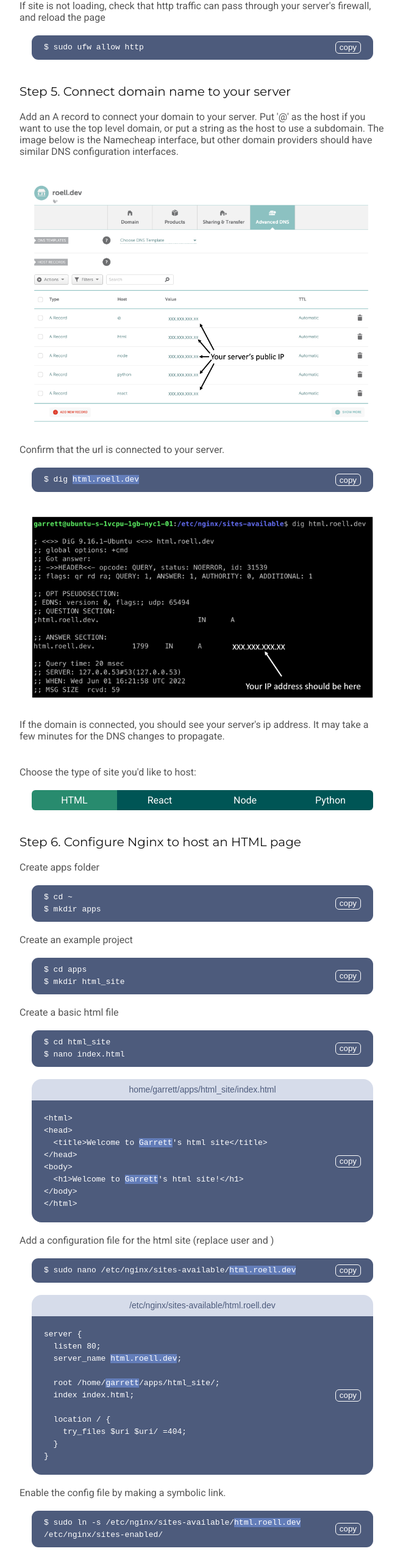
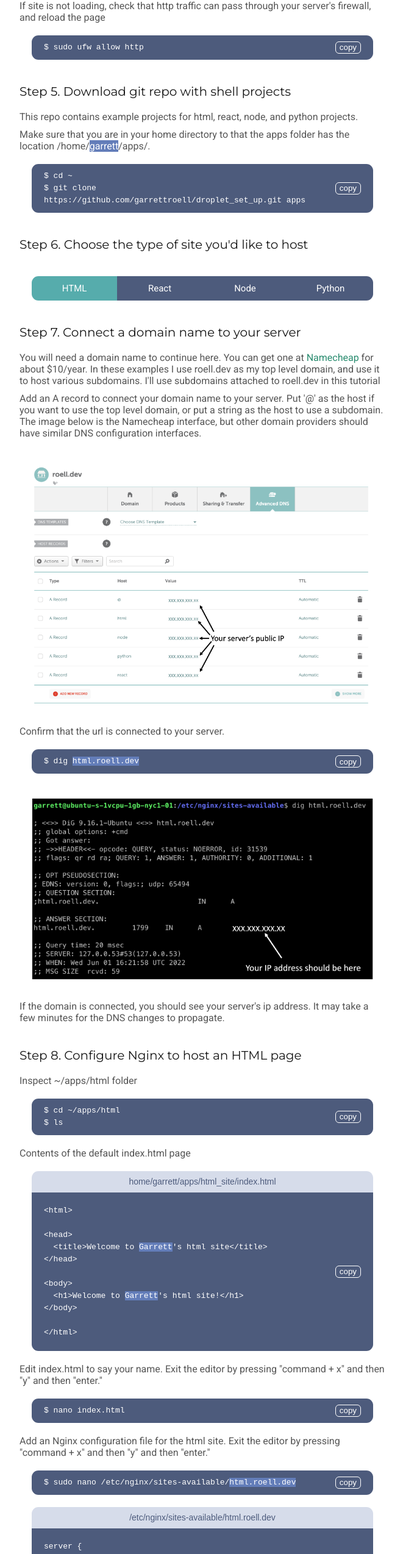
Before and after one commit to garrettroell/personal_site, a website: page public/blog/1_setup_droplet.html in a window 1280 px wide. Shown: the part 2137-4686 px from the top of the page at 61% size, without its empty margins (308-969 px from the left). Drawn offline with nearby package versions, Linux system fonts and the light colour scheme.

Commit message:
incorporated an associated GitHub repo to provide shell projects

```diff
--- a/public/blog/1_setup_droplet.html
+++ b/public/blog/1_setup_droplet.html
@@ -239,10 +239,53 @@
 
     <div class="step-5">
       <p class="blog-text-title">
-        Step 5. Connect domain name to your server
+        Step 5. Download git repo with shell projects
       </p>
       <p class="blog-text">
-        Add an A record to connect your domain to your server. Put '@' as the host if you want to use
+        This repo contains example projects for html, react, node, and python projects.
+      </p>
+      <p class="blog-text">
+        Make sure that you are in your home directory to that the apps folder has the location
+        /home/<mark>garrett</mark>/apps/.
+      </p>
+      <div class="code-holder">
+        <div class="code-stack">
+          <code>$ cd ~</code>
+          <code>$ git clone https://github.com/garrettroell/droplet_set_up.git apps</code>
+        </div>
+        <div class="code-button-holder">
+          <button class="code-button"
+            onclick="writeClipboard('cd ~ \ngit clone https://github.com/garrettroell/droplet_set_up.git')">
+            copy
+          </button>
+        </div>
+      </div>
+
+    </div>
+
+    <div class="step-6">
+      <p class="blog-text-title">
+        Step 6. Choose the type of site you'd like to host
+      </p>
+      <div class="configuration-buttons">
+        <button @click="show = 'html'" :class="show === 'html' ? 'selected-button' : '' ">HTML</button>
+        <button @click="show = 'react'" :class="show === 'react' ? 'selected-button' : '' ">React</button>
+        <button @click="show = 'node'" :class="show === 'node' ? 'selected-button' : '' ">Node</button>
+        <button @click="show = 'python'" :class="show === 'python' ? 'selected-button' : '' ">Python</button>
+      </div>
+    </div>
+
+    <div class="step-7">
+      <p class="blog-text-title">
+        Step 7. Connect a domain name to your server
+      </p>
+      <p class="blog-text">
+        You will need a domain name to continue here. You can get one at <a href="https://namecheap.com">Namecheap</a>
+        for about $10/year. In these examples I use roell.dev as my top level domain, and use it to host various
+        subdomains. I'll use subdomains attached to roell.dev in this tutorial
+      </p>
+      <p class="blog-text">
+        Add an A record to connect your domain name to your server. Put '@' as the host if you want to use
         the top level domain, or put a string as the host to use a subdomain. The image below is the Namecheap
         interface, but
         other domain providers should have similar DNS configuration interfaces.
@@ -251,7 +294,8 @@
       <p class="blog-text">
         Confirm that the url is connected to your server.
       </p>
-      <div class="code-holder">
+      <!-- html -->
+      <div class="code-holder" x-show="show === 'html'">
         <code>$ dig <mark>html.roell.dev</mark></code>
         <div class="code-button-holder">
           <button class="code-button" onclick="writeClipboard('dig html.roell.dev')">
@@ -259,71 +303,67 @@
           </button>
         </div>
       </div>
-      <img class="blog-image" src="../images/dig_results.png" alt="result of dig command">
+      <!-- react -->
+      <div class="code-holder" x-show="show === 'react'">
+        <code>$ dig <mark>react.roell.dev</mark></code>
+        <div class="code-button-holder">
+          <button class="code-button" onclick="writeClipboard('dig react.roell.dev')">
+            copy
+          </button>
+        </div>
+      </div>
+      <!-- node -->
+      <div class="code-holder" x-show="show === 'node'">
+        <code>$ dig <mark>node.roell.dev</mark></code>
+        <div class="code-button-holder">
+          <button class="code-button" onclick="writeClipboard('dig node.roell.dev')">
+            copy
+          </button>
+        </div>
+      </div>
+      <!-- python -->
+      <div class="code-holder" x-show="show === 'python'">
+        <code>$ dig <mark>python.roell.dev</mark></code>
+        <div class="code-button-holder">
+          <button class="code-button" onclick="writeClipboard('dig python.roell.dev')">
+            copy
+          </button>
+        </div>
+      </div>
+      <img x-show="show === 'html'" class="blog-image" src="../images/dig_results_html.png" alt="result of dig command">
+      <img x-show="show === 'react'" class="blog-image" src="../images/dig_results_react.png"
+        alt="result of dig command">
+      <img x-show="show === 'node'" class="blog-image" src="../images/dig_results_node.png" alt="result of dig command">
+      <img x-show="show === 'python'" class="blog-image" src="../images/dig_results_python.png"
+        alt="result of dig command">
       <p class="blog-text">
         If the domain is connected, you should see your server's ip address. It may take a few minutes for the DNS
         changes to propagate.
       </p>
     </div>
 
-
-    <div class="step-6">
-      <p class="blog-text" style="margin-top: 40px; margin-bottom:20px">
-        Choose the type of site you'd like to host:
-      </p>
-      <div class="configuration-buttons">
-        <button @click="show = 'html'" :class="show === 'html' ? 'selected-button' : '' ">HTML</button>
-        <button @click="show = 'react'" :class="show === 'react' ? 'selected-button' : '' ">React</button>
-        <button @click="show = 'node'" :class="show === 'node' ? 'selected-button' : '' ">Node</button>
-        <button @click="show = 'python'" :class="show === 'python' ? 'selected-button' : '' ">Python</button>
-      </div>
-
+    <div class="step-8">
       <div class="html-configuration" x-show="show === 'html'">
         <p class="blog-text-title">
-          Step 6. Configure Nginx to host an HTML page
+          Step 8. Configure Nginx to host an HTML page
         </p>
         <p class="blog-text">
-          Create apps folder
+          Inspect ~/apps/html folder
         </p>
         <div class="code-holder">
           <div class="code-stack">
-            <code>$ cd ~</code>
-            <code>$ mkdir apps</code>
+            <code>$ cd ~/apps/html</code>
+            <code>$ ls</code>
           </div>
           <div class="code-button-holder">
-            <button class="code-button" onclick="writeClipboard('cd ~ \nmkdir apps')">
+            <button class="code-button" onclick="writeClipboard('cd ~/apps/html \nls')">
               copy
             </button>
           </div>
         </div>
         <p class="blog-text">
-          Create an example project
+          Contents of the default index.html page
         </p>
-        <div class="code-holder">
-          <div class="code-stack">
-            <code>$ cd apps</code>
-            <code>$ mkdir html_site</code>
-          </div>
-          <div class="code-button-holder">
-            <button class="code-button" onclick="writeClipboard('cd apps \nmkdir html_site')">
-              copy
-            </button>
-          </div>
-        </div>
-        <p class="blog-text">
-          Create a basic html file
-        </p>
-        <div class="code-holder">
-          <div class="code-stack">
-            <code>$ cd html_site</code>
-            <code>$ nano index.html</code>
-          </div>
-          <div class="code-button-holder">
-            <button class="code-button" onclick="writeClipboard('cd html_site \nnano index.html')">
-              copy
-            </button>
-          </div>
-        </div>
 
         <!-- code snippet -->
         <div class="code-snippet">
@@ -333,17 +373,20 @@
           <div class="code-snippet-body">
             <div class="code-stack">
               <code>&lt;html&gt; &nbsp;</code>
+              <code>&nbsp;</code>
               <code>&lt;head&gt; &nbsp;</code>
               <code>&nbsp; &lt;title&gt;Welcome to <mark>Garrett</mark>&apos;s html site&lt;/title&gt; &nbsp;</code>
               <code>&lt;/head&gt; &nbsp;</code>
+              <code>&nbsp;</code>
               <code>&lt;body&gt;</code>
               <code>&nbsp; &lt;h1&gt;Welcome to <mark>Garrett</mark>&apos;s html site!&lt;/h1&gt;</code>
               <code>&lt;/body&gt;</code>
+              <code>&nbsp;</code>
               <code>&lt;/html&gt;</code>
             </div>
             <div class="code-button-holder">
               <button class="code-button"
-                onclick="writeClipboard(`<html>\n<head>\n\t<title>Welcome to Garrett&apos;s html site</title>\n</head>\n<body>\n\t<h1>Welcome to Garrett&apos;s html site!</h1>\n</body>\n</html>`)">
+                onclick="writeClipboard(`<html>\n\n<head>\n\t<title>Welcome to Garrett&apos;s html site</title>\n</head>\n\n<body>\n\t<h1>Welcome to Garrett&apos;s html site!</h1>\n</body>\n\n</html>`)">
                 copy
               </button>
             </div>
@@ -351,7 +394,22 @@
         </div>
 
         <p class="blog-text">
-          Add a configuration file for the html site (replace user and )
+          Edit index.html to say your name. Exit the editor by pressing "command + x" and then "y" and then "enter."
+        </p>
+        <div class="code-holder">
+          <div class="code-stack">
+            <code>$ nano index.html</code>
+          </div>
+          <div class="code-button-holder">
+            <button class="code-button" onclick="writeClipboard('nano index.html')">
+              copy
+            </button>
+          </div>
+        </div>
+
+        <p class="blog-text">
+          Add an Nginx configuration file for the html site. Exit the editor by pressing "command + x" and then "y" and
+          then "enter."
         </p>
         <div class="code-holder">
           <code>$ sudo nano /etc/nginx/sites-available/<mark>html.roell.dev</mark></code>
@@ -373,7 +431,7 @@
               <code>&nbsp; listen 80;</code>
               <code>&nbsp; server_name <mark>html.roell.dev</mark>;</code>
               <code>&nbsp;</code>
-              <code>&nbsp; root /home/<mark>garrett</mark>/apps/html_site/;</code>
+              <code>&nbsp; root /home/<mark>garrett</mark>/apps/html/;</code>
               <code>&nbsp; index index.html;</code>
               <code>&nbsp;</code>
               <code>&nbsp; location / {</code>
@@ -383,7 +441,7 @@
             </div>
             <div class="code-button-holder">
               <button class="code-button"
-                onclick="writeClipboard(`server {\n\tlisten 80;\n\tserver_name html.roell.dev;\n\n\troot /home/garrett/apps/html_site/;\n\tindex index.html;\n\n\tlocation / {\n\t\ttry_files $uri $uri/ =404;\n\t}\n}`)">
+                onclick="writeClipboard(`server {\n\tlisten 80;\n\tserver_name html.roell.dev;\n\n\troot /home/garrett/apps/html/;\n\tindex index.html;\n\n\tlocation / {\n\t\ttry_files $uri $uri/ =404;\n\t}\n}`)">
                 copy
               </button>
             </div>
@@ -404,7 +462,7 @@
         </div>
 
         <p class="blog-text">
-          Check Nginx files for syntax errors
+          Check the Nginx configuration for syntax errors
         </p>
         <div class="code-holder">
           <code>$ sudo nginx -t</code>
@@ -429,22 +487,12 @@
 
       <div class="react-configuration" x-show="show === 'react'">
         <p class="blog-text-title">
-          Step 6. Configure Nginx to host a React App
+          Step 8. Configure Nginx to host a React App
         </p>
         <p class="blog-text">
-          Create apps folder
+          Clone a repo with the react project
         </p>
-        <div class="code-holder">
-          <div class="code-stack">
-            <code>$ cd ~</code>
-            <code>$ mkdir apps</code>
-          </div>
-          <div class="code-button-holder">
-            <button class="code-button" onclick="writeClipboard('cd ~ \nmkdir apps')">
-              copy
-            </button>
-          </div>
-        </div>
+
         <p class="blog-text">
           Create an example project
         </p>
@@ -581,7 +629,7 @@
 
       <div class="node-configuration" x-show="show === 'node'">
         <p class="blog-text-title">
-          Step 6. Configure Nginx to host a Node Server
+          Step 8. Configure Nginx to host a Node Server
         </p>
         <p class="blog-text">
           Create apps folder
@@ -733,7 +781,7 @@
 
       <div class="python-configuration" x-show="show === 'python'">
         <p class="blog-text-title">
-          Step 6. Configure Nginx to host a Python Server
+          Step 8. Configure Nginx to host a Python Server
         </p>
         <p class="blog-text">
           Create apps folder
@@ -885,13 +933,9 @@
 
     </div>
 
-
-
-
-    <div class="step-6">
+    <div class="step-9">
       <p class="blog-text-title">
-        Step 6. Add SSL with
-        LetsEncrypt
+        Step 9. Add SSL with LetsEncrypt
       </p>
       <p class="blog-text">
         Download certbot. This step only needs to happen once in the server's lifetime.
@@ -1016,7 +1060,6 @@
       </p>
     </div>
 
-
   </div>
 
   <!-- footer -->
--- a/public/css/blog.css
+++ b/public/css/blog.css
@@ -151,7 +151,7 @@ mark{
   height: 35px;
   color: rgb(77, 91, 124);
   background-color: rgb(214, 220, 234);
-  border-radius: 16px 16px 0px 0px;
+  border-radius: 11px 11px 0px 0px;
   display: flex;
   align-items: center;
   justify-content: center;
@@ -164,7 +164,7 @@ mark{
   padding: 20px;
   background-color: rgb(77, 91, 124);
   color: white;
-  border-radius: 0px 0px 16px 16px;
+  border-radius: 0px 0px 11px 11px;
   display: flex;
   justify-content: space-between;
   align-items: center;
@@ -175,18 +175,19 @@ mark{
 
 .configuration-buttons {
   margin: 20px;
-  /* margin-top: 20px; */
-  min-width: calc(100% - 40px);
+  margin-top: 40px;
+  height: 40px;
+  /* max-width: calc(100% - 60px); */
   display: flex;
   flex-direction: row;
 }
 
 .configuration-buttons button {
   flex: 1;
-  background-color: #005555;
+  background-color: rgb(77, 91, 124);
   color: white;
   font-family: Roboto, sans-serif;
-  font-size: 16px;
+  font-size: 15px;
   margin: 0px;
   padding: 7px 20px;
   cursor: pointer;
@@ -194,21 +195,21 @@ mark{
 }
 
 .configuration-buttons button:first-child {
-  border-top-left-radius: 6px;
-  border-bottom-left-radius: 6px;
+  border-top-left-radius: 11px;
+  border-bottom-left-radius: 11px;
 }
 
 .configuration-buttons button:last-child {
-  border-top-right-radius: 6px;
-  border-bottom-right-radius: 6px;
+  border-top-right-radius: 11px;
+  border-bottom-right-radius: 11px;
 }
 
 .configuration-buttons button:hover {
-  background-color: #288b6e !important;
+  background-color: #8CC1C1 !important;
 }
 
 .selected-button {
-  background-color: #288b6e !important;
+  background-color: #56acac !important;
 }
 
 @media (max-width: 400px) {
```
Also changed, not shown: public/images/dig_results_html.png (renamed from public/images/dig_results.png), public/images/dig_results_node.png (added), public/images/dig_results_python.png (added), public/images/dig_results_react.png (added).
